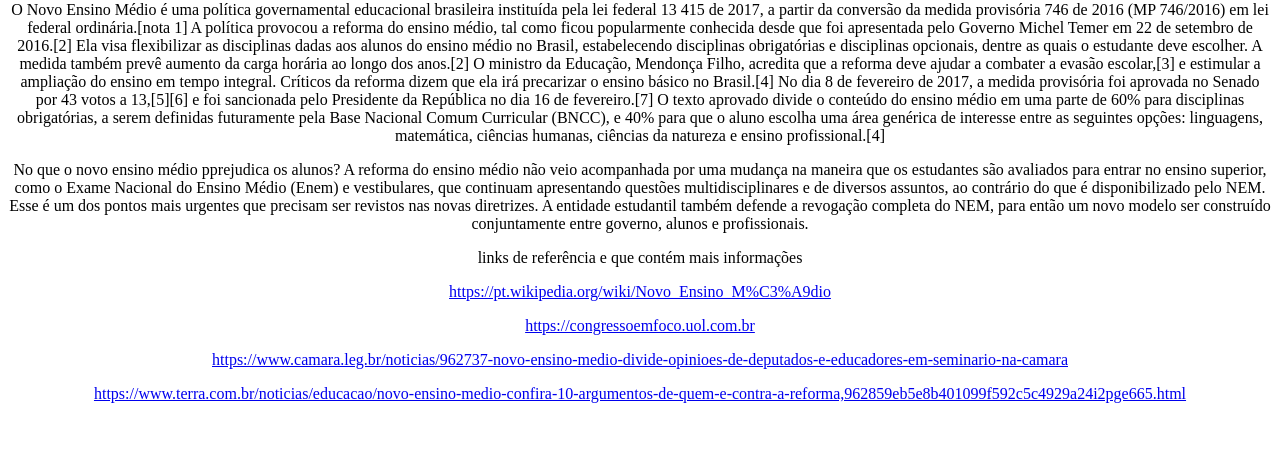
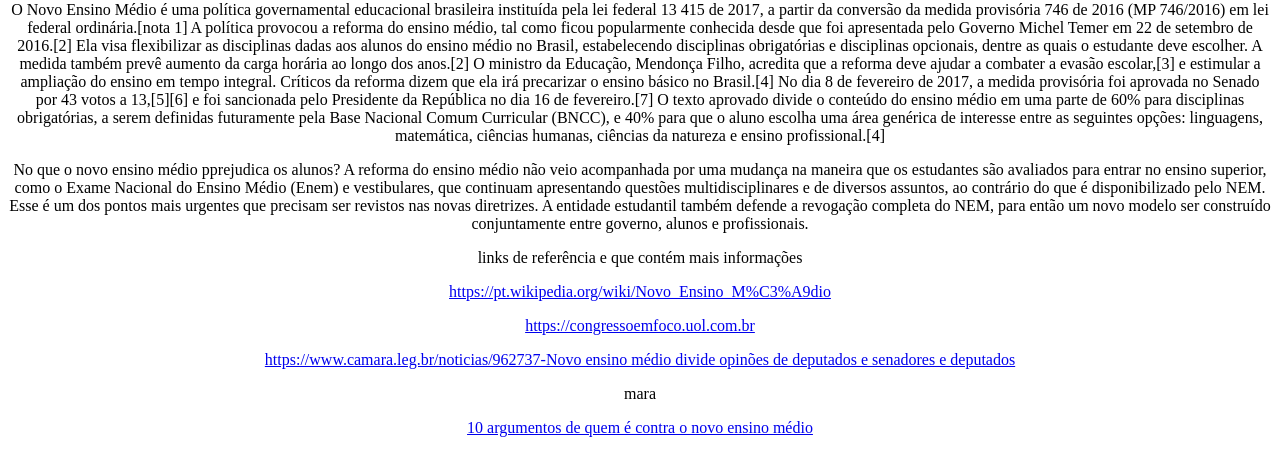
Before and after one commit to daniel200761/daniel200761.github.io, a plain HTML site: page index.html in a window 1280 px wide. Shown: the part 317-792 px from the top of the page. Drawn offline with Linux system fonts and the light colour scheme.

Commit message:
Update index.html

```diff
--- a/index.html
+++ b/index.html
@@ -42,10 +42,10 @@ Esse é um dos pontos mais urgentes que precisam ser revistos nas novas diretriz
 
       <p><a href="https://congressoemfoco.uol.com.br/ target="_blank">https://congressoemfoco.uol.com.br</a><p>
 
-      <p><a href="Novo ensino médio divide opinioẽs de deputados e senadores/ target=_blank">https://www.camara.leg.br/noticias/962737-novo-ensino-medio-divide-opinioes-de-deputados-e-educadores-em-seminario-na-camara</a><p>
-
-      <p><a href="10 arguementos de quem é contra o ensino médio/ target=_blank">https://www.terra.com.br/noticias/educacao/novo-ensino-medio-confira-10-argumentos-de-quem-e-contra-a-reforma,962859eb5e8b401099f592c5c4929a24i2pge665.html<a/><p>
+      <p><a href="https://www.camara.leg.br/noticias/962737-novo-ensino-medio-divide-opinioes-de-deputados-e-educadores-em-seminario-na-camara/ target=_blank">https://www.camara.leg.br/noticias/962737-Novo ensino médio divide opinões de deputados e senadores e deputados</a><p>
+    mara
+      <p><a href="https://www.terra.com.br/noticias/educacao/novo-ensino-medio-confira-10-argumentos-de-quem-e-contra-a-reforma,962859eb5e8b401099f592c5c4929a24i2pge665.html/ target=_blank">10 argumentos de quem é contra o novo ensino médio<a/><p>
 
 </center>
   </body>
-</html>
+</html
```
